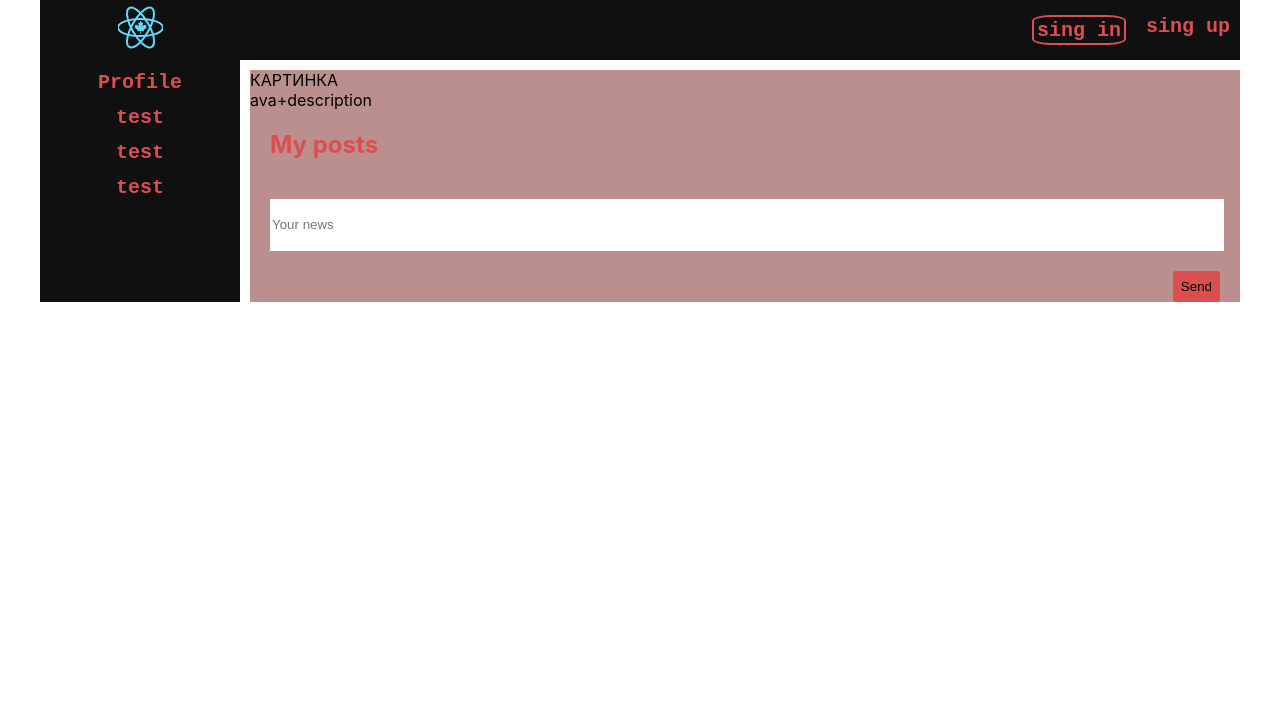
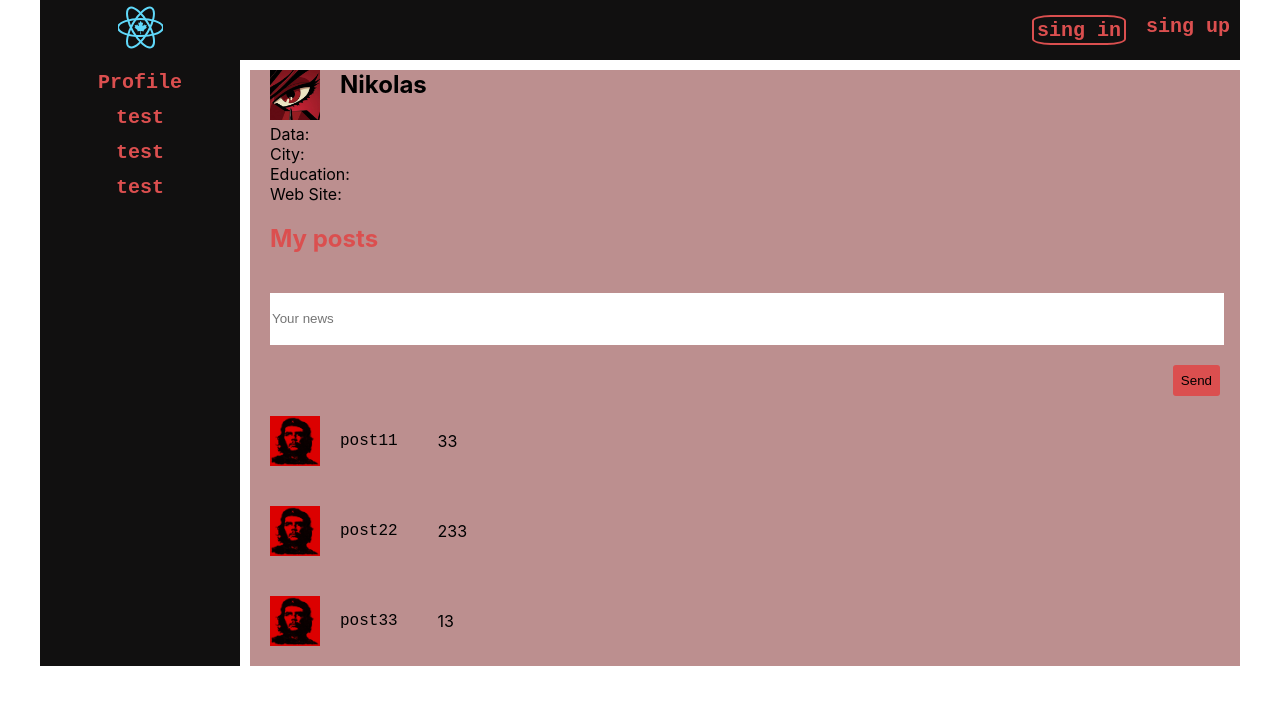
Before and after one commit to Qseboy/socialNetwork-React-Redux, a React (Create React App) app: page / in a window 1280 px wide. Shown: the top 704 px of the page. Built offline with nearby package versions, Linux system fonts and the light colour scheme.

Commit message:
#2 Add Post component, use props

```diff
--- a/src/App.js
+++ b/src/App.js
@@ -12,7 +12,7 @@ const App = () => {
         <Header />
         <Login />
         <Navbar />
-        <Profile />
+        <Profile name="Nikolas" />
       </div>
     </div>
   );
--- a/src/components/Profile/MyPosts/MyPosts.jsx
+++ b/src/components/Profile/MyPosts/MyPosts.jsx
@@ -1,5 +1,6 @@
 import React from "react";
 import s from "./MyPosts.module.css";
+import Post from "./Post/Post";
 
 const MyPosts = () => {
   return (
@@ -11,6 +12,9 @@ const MyPosts = () => {
       <div className={s.sendPostKey}>
         <button>Send</button>
       </div>
+      <Post message="post11" likeCounts="33" />
+      <Post message="post22" likeCounts="233" />
+      <Post message="post33" likeCounts="13" />
     </div>
   );
 };
--- /dev/null
+++ b/src/components/Profile/MyPosts/Post/Post.jsx
@@ -0,0 +1,13 @@
+import React from "react";
+import avatar from "./avatar.jpg";
+import s from "./Post.module.css";
+const Post = props => {
+  return (
+    <div className={s.item}>
+      <img src={avatar} className={s.avatar}></img>
+      <p>{props.message}</p>
+      <span>{props.likeCounts}</span>
+    </div>
+  );
+};
+export default Post;
--- /dev/null
+++ b/src/components/Profile/MyPosts/Post/Post.module.css
@@ -0,0 +1,17 @@
+.item {
+  display: flex;
+  padding: 20px 20px;
+  align-items: center;
+}
+.item p {
+  font-family: "Courier New", Courier, monospace;
+  padding-left: 20px;
+}
+.item span {
+  padding-left: 40px;
+}
+
+.avatar {
+  width: 50px;
+  height: 50px;
+}
--- a/src/components/Profile/Profile.jsx
+++ b/src/components/Profile/Profile.jsx
@@ -1,12 +1,23 @@
 import React from "react";
 import s from "./Profile.module.css";
+import avatar from "./avatar.png";
 import MyPosts from "./MyPosts/MyPosts";
 
-const Profile = () => {
+const Profile = props => {
   return (
     <div className={s.content}>
-      <div>КАРТИНКА</div>
-      <div>ava+description</div>
+      <div className={s.container}>
+        <div>
+          <img src={avatar} className={s.avatar}></img>
+        </div>
+        <h2>{props.name}</h2>
+      </div>
+      <div className={s.userData}>
+        <p>Data:</p>
+        <p>City:</p>
+        <p>Education:</p>
+        <p>Web Site:</p>
+      </div>
       <MyPosts />
     </div>
   );
--- a/src/components/Profile/Profile.module.css
+++ b/src/components/Profile/Profile.module.css
@@ -4,11 +4,28 @@
   margin-left: 10px;
   margin-top: 10px;
 }
+.container {
+  display: flex;
+}
+.container h2 {
+  margin: 0;
+  padding-left: 20px;
+}
+
+.avatar {
+  width: 50px;
+  height: 50px;
+  padding-left: 20px;
+}
+.userData p {
+  margin: 0;
+  padding-left: 20px;
+}
 .content img {
-  width: 100%;
+  /* width: 100%;
   max-width: 1200px;
   height: 100%;
-  max-height: 300px;
+  max-height: 300px; */
 }
 .item {
 }
```
Also changed, not shown: src/components/Profile/MyPosts/Post/avatar.jpg (added), src/components/Profile/avatar.png (added).
